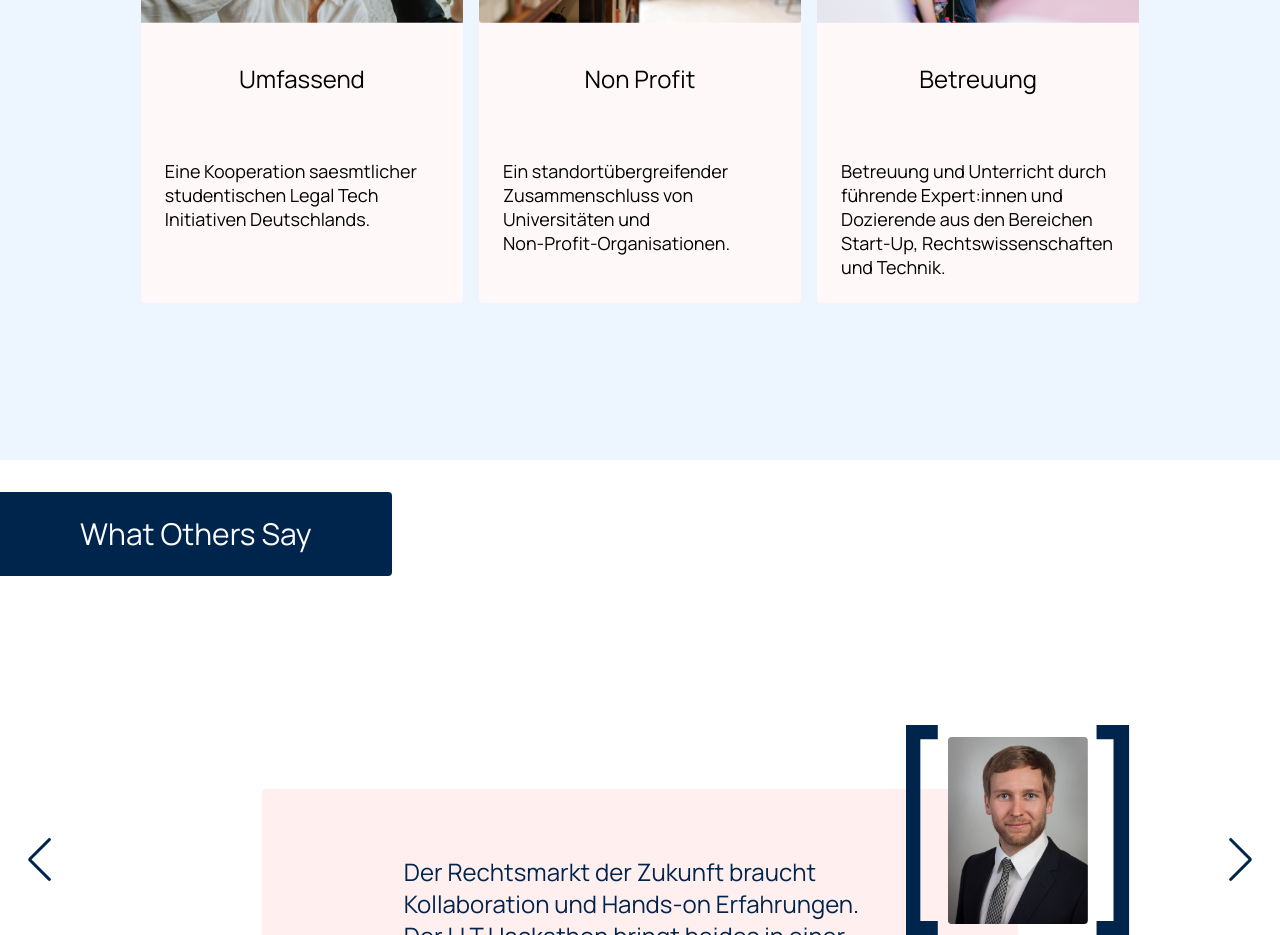
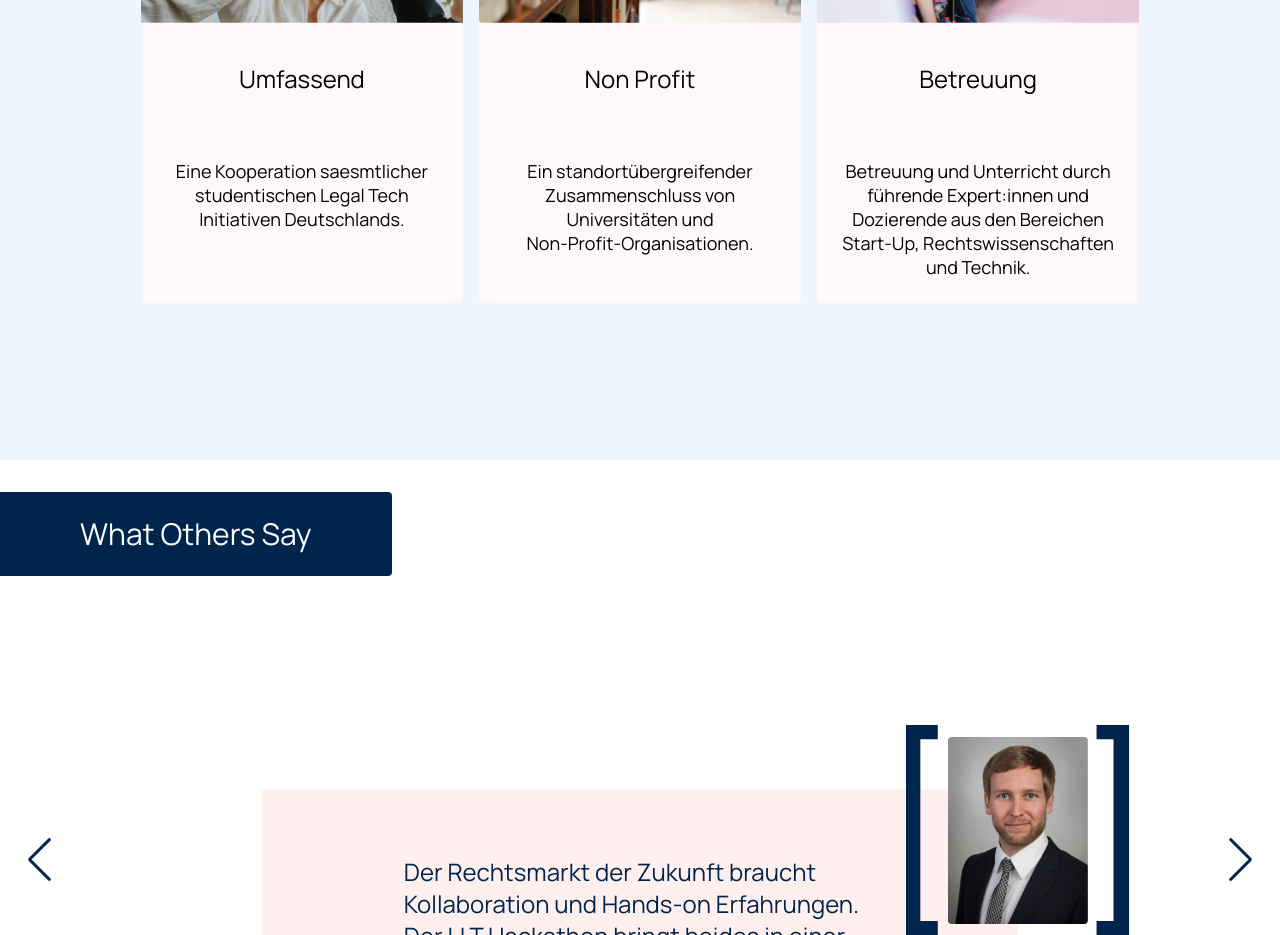
Before and after one commit to tiehm/hackathon-website, a React (Create React App) app: page / in a window 1280 px wide. Shown: the part 1140-2075 px from the top of the page. Built offline with nearby package versions, Linux system fonts and the light colour scheme.

Commit message:
center things

```diff
--- a/src/components/about/AboutCard.tsx
+++ b/src/components/about/AboutCard.tsx
@@ -19,8 +19,7 @@ export class AboutCard extends React.Component<Props, {}> {
       <div className={'py-10 text-head-m text-center'}>
         {this.props.title}
       </div>
-      <div className={'text-md text-left p-6 xl:text-text-l text-left ' +
-          '850-h:text-justify'}>
+      <div className={'text-md text-left p-6 xl:text-text-l text-center'}>
         {this.props.info}
       </div>
     </div>;
```
